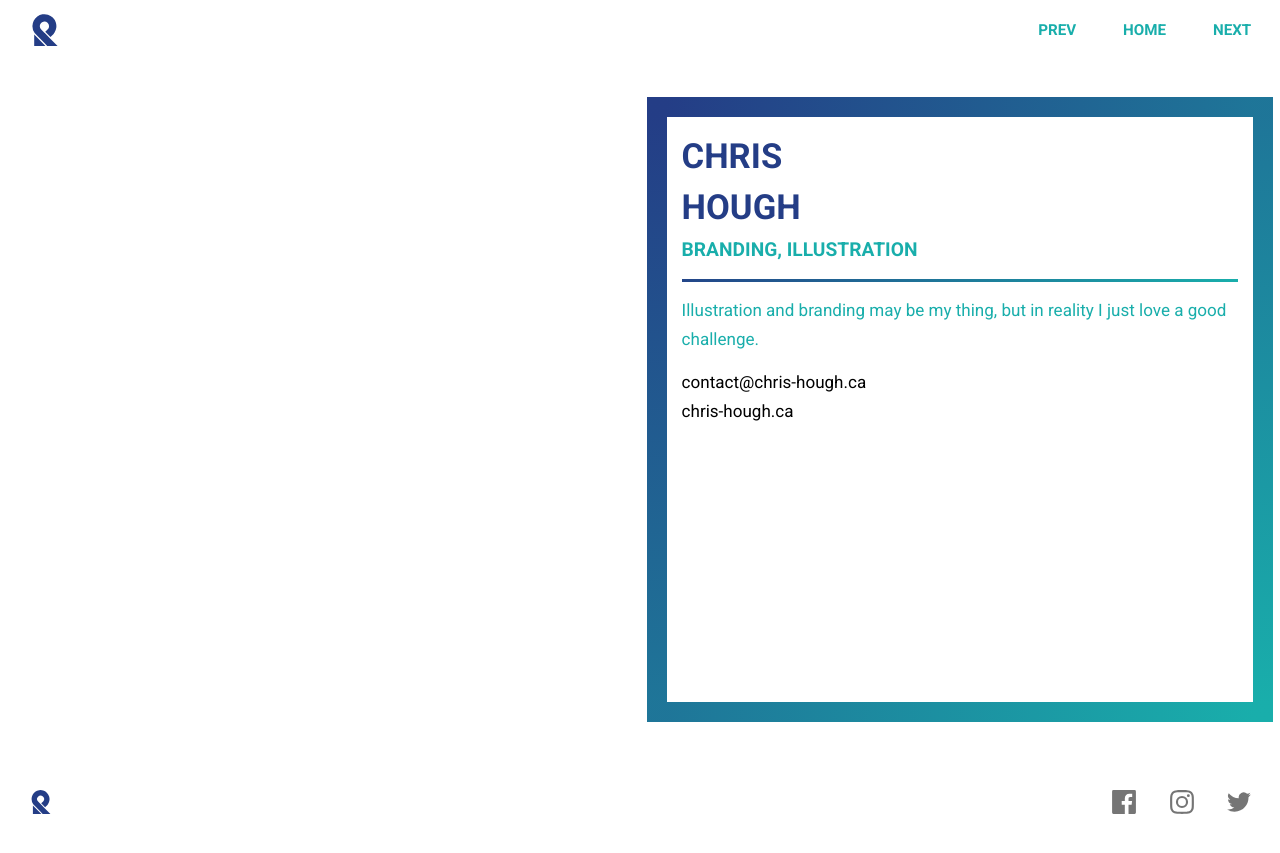
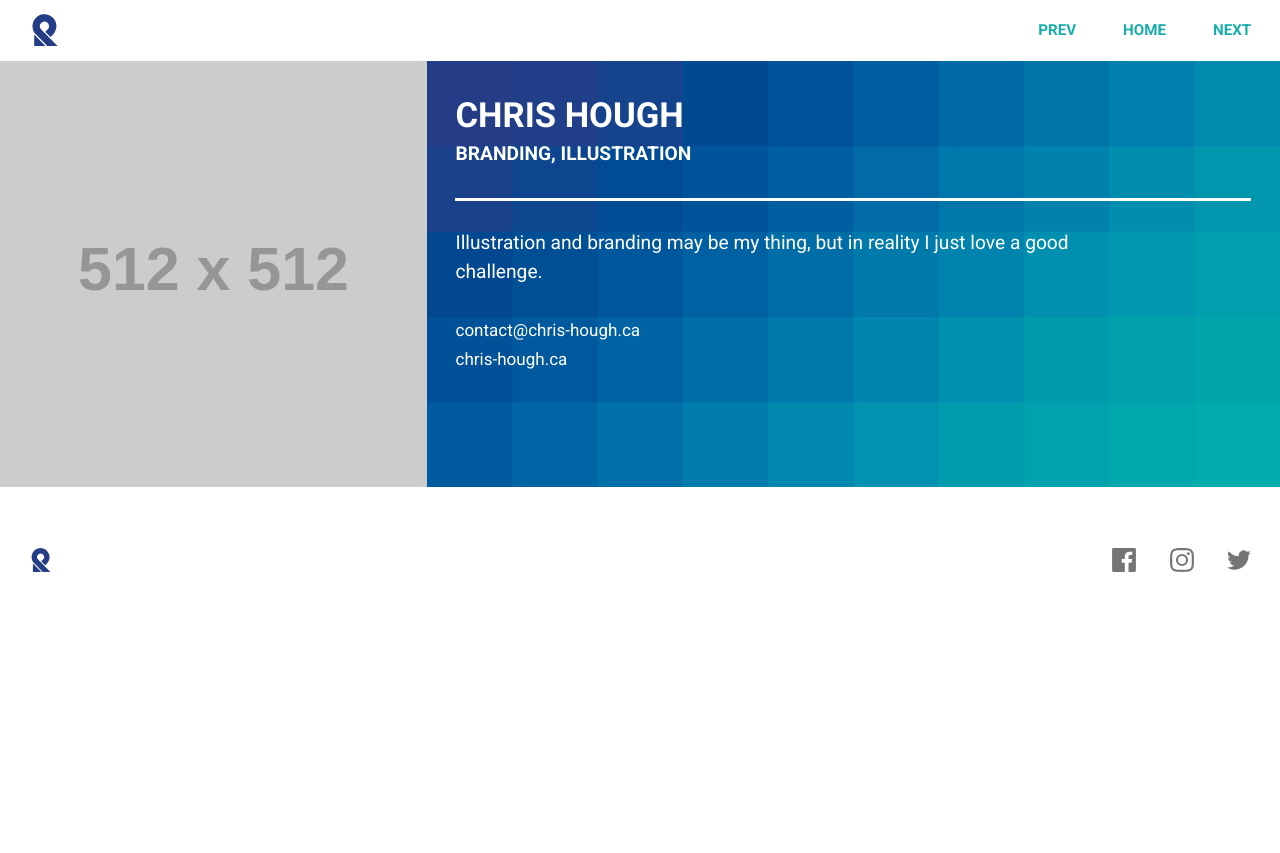
Before and after one commit to emnemdesign/2018, a Jekyll site: the page built from _designers/chris-hough.md, in a window 1280 px wide. Shown: the top 853 px of the page. Built offline with Jekyll 4.4.1, drawn with Linux system fonts in a browser that asks for light colours.

Commit message:
Update the profile topper to new design

```diff
--- a/_includes/profile-gallery.html
+++ b/_includes/profile-gallery.html
@@ -1,4 +1,4 @@
-<ul itemref="data-creator" itemscope itemtype="http://schema.org/CreativeWork" class="wrapper list-group">
+<ul itemref="data-creator" itemscope itemtype="http://schema.org/CreativeWork" class="profile-gallery list-group push-0">
   {% if page.piece-1 %}
     <li class="push-1-2">
       <div class="embed embed-16by9">
@@ -20,4 +20,11 @@
       </div>
     </li>
   {% endif %}
+  {% if page.piece-4 %}
+    <li class="push-1-2">
+      <div class="embed embed-16by9">
+        <img itemprop="image" class="embed-item" src="{{page.piece-4}}" alt="{{page.piece-4-alt}}">
+      </div>
+    </li>
+  {% endif %}
 </ul>
--- a/_includes/profile-topper.html
+++ b/_includes/profile-topper.html
@@ -1,59 +1,67 @@
-<div class="grid wrapper push">
-  <div class="unit xs-1 s-1 m-1 l-1-2 relative island-1-4">
-    <div class="embed embed-1by1">
-      <img class="embed-item" src="{{page.portrait}}" alt="">
+<div class="profile-topper grid grid-stretch push">
+  <div class="unit xs-1 l-1-3">
+    <div class="embed embed-3by2 unit-l-hidden">
+      <!-- <img class="embed-item" src="{{page.portrait}}" alt="Portrait of {{page.first_name}} {{page.last_name}}"> -->
+      <img class="embed-item" src="https://placehold.it/768x512" alt="Portrait of {{page.first_name}} {{page.last_name}}">
     </div>
-    <div class="white-frame absolute pin-center"></div>
+    <!-- <img class="portrait h-1 unit-xs-hidden unit-l-1" src="{{page.portrait}}" alt="Portrait of {{page.first_name}} {{page.last_name}}"> -->
+    <img class="portrait h-1 unit-xs-hidden unit-l-1" src="https://placehold.it/512x512" alt="Portrait of {{page.first_name}} {{page.last_name}}">
   </div>
 
-  <div class="unit xs-1 s-1 m-1 l-1-2 island-1-4" id="data-creator" itemprop="creator" itemscope itemtype="https://schema.org/Person">
-    <div class="color-frame island-1-2">
-      <h1 class="purple bold push-1-8"><span itemprop="givenName">{{page.first_name}}</span><br><span familyName>{{page.last_name}}</span></h1>
-      <p class="special teal push-1-2 pad-b-1-2 bold">{{page.specialization}}</p>
-      <p itemprop="description" class="bio teal milli push-1-2">{{page.bio}}</p>
-      <div class="push-1-2">
-        <a itemprop="email" class="block milli" href="mailto:{{page.mailto}}">{{page.email}}</a>
-        <a itemprop="url" class="milli" href="http://{{page.website}}">{{page.website}}</a>
+  <div class="unit xs-1 l-2-3 island profile-topper-info" id="data-creator" itemprop="creator" itemscope itemtype="https://schema.org/Person">
+    <h1 class="push-0 bold text-upper">
+      <span itemprop="givenName">{{page.first_name}}</span>
+      <span itemprop="familyName">{{page.last_name}}</span>
+    </h1>
+    <p class="special pad-b text-upper bold">{{page.specialization}}</p>
+    <p itemprop="description" class="max-length-no-center">{{page.bio}}</p>
+    <div class="milli push-1-2">
+      <div>
+        <a itemprop="email" href="mailto:{{page.mailto}}">{{page.email}}</a>
       </div>
-      <ul class="list-group-inline push-0 social-profile-links block">
+      <div>
+        <a itemprop="url" href="http://{{page.website}}">{{page.website}}</a>
+      </div>
+    </div>
+    <ul class="social-links list-group-inline push-0">
       {% if page.behance_link %}
         <li class="push-r">
-            <a itemprop="sameAs" class="icon i-24" href="{{page.behance-link}}" aria-label="Behance">
+          <a itemprop="sameAs" class="icon i-24 i-social" href="{{page.behance-link}}" aria-label="Behance">
             <svg><use xlink:href="{{site.baseurl}}/images/icons.svg#behance" /></svg>
           </a>
         </li>
       {% endif %}
       {% if page.vimeo_link %}
         <li class="push-r">
-            <a itemprop="sameAs" class="icon i-24" href="{{page.vimeo-link}}" aria-label="Vimeo">
+          <a itemprop="sameAs" class="icon i-24 i-social" href="{{page.vimeo-link}}" aria-label="Vimeo">
             <svg><use xlink:href="{{site.baseurl}}/images/icons.svg#vimeo" /></svg>
           </a>
         </li>
       {% endif %}
       {% if page.instagram_link %}
         <li class="push-r">
-            <a itemprop="sameAs" class="icon i-24" href="{{page.instagram-link}}" aria-label="Instgram">
+          <a itemprop="sameAs" class="icon i-24 i-social" href="{{page.instagram-link}}" aria-label="Instgram">
             <svg><use xlink:href="{{site.baseurl}}/images/icons.svg#instagram" /></svg>
           </a>
         </li>
       {% endif %}
       {% if page.linkedin_link %}
         <li class="push-r">
-            <a itemprop="sameAs" class="icon i-24" href="{{page.linkedin-link}}" aria-label="LinkedIn">
+          <a itemprop="sameAs" class="icon i-24 i-social" href="{{page.linkedin-link}}" aria-label="LinkedIn">
             <svg><use xlink:href="{{site.baseurl}}/images/icons.svg#linkedin" /></svg>
           </a>
         </li>
       {% endif %}
       {% if page.github_link %}
         <li class="push-r">
-            <a itemprop="sameAs" class="icon i-24" href="{{page.github-link}}" aria-label="Github">
+          <a itemprop="sameAs" class="icon i-24 i-social" href="{{page.github-link}}" aria-label="Github">
             <svg><use xlink:href="{{site.baseurl}}/images/icons.svg#github" /></svg>
           </a>
         </li>
       {% endif %}
       {% if page.dribbble_link %}
         <li class="push-r">
-            <a itemprop="sameAs" class="icon i-24" href="{{page.dribbble-link}}" aria-label="Dribbble">
+          <a itemprop="sameAs" class="icon i-24 i-social" href="{{page.dribbble-link}}" aria-label="Dribbble">
             <svg><use xlink:href="{{site.baseurl}}/images/icons.svg#dribbble" /></svg>
           </a>
         </li>
@@ -61,4 +69,3 @@
     </ul>
   </div>
 </div>
-</div>
--- a/_layouts/profile.html
+++ b/_layouts/profile.html
@@ -3,7 +3,7 @@ layout: default
 meta:
 ---
 
-<article class="profile-page pad-t">
+<article class="wrapper l-gutter">
   {% include profile-topper.html %}
   {% include profile-gallery.html %}
 </article>
```
Also changed, not shown: css/profile.css (+22 -25 lines). Lines whose indentation alone changed are shown as unchanged.
